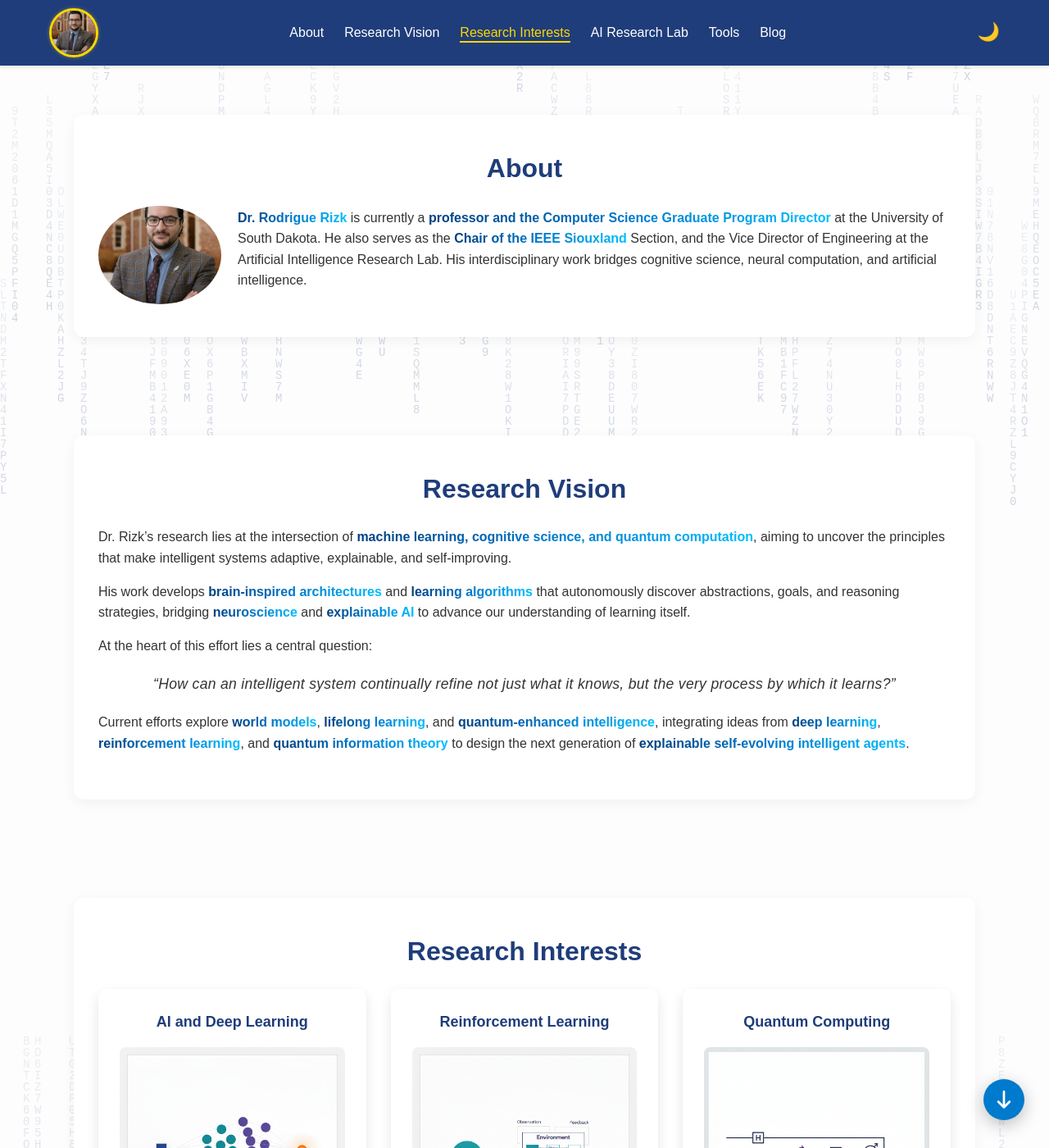
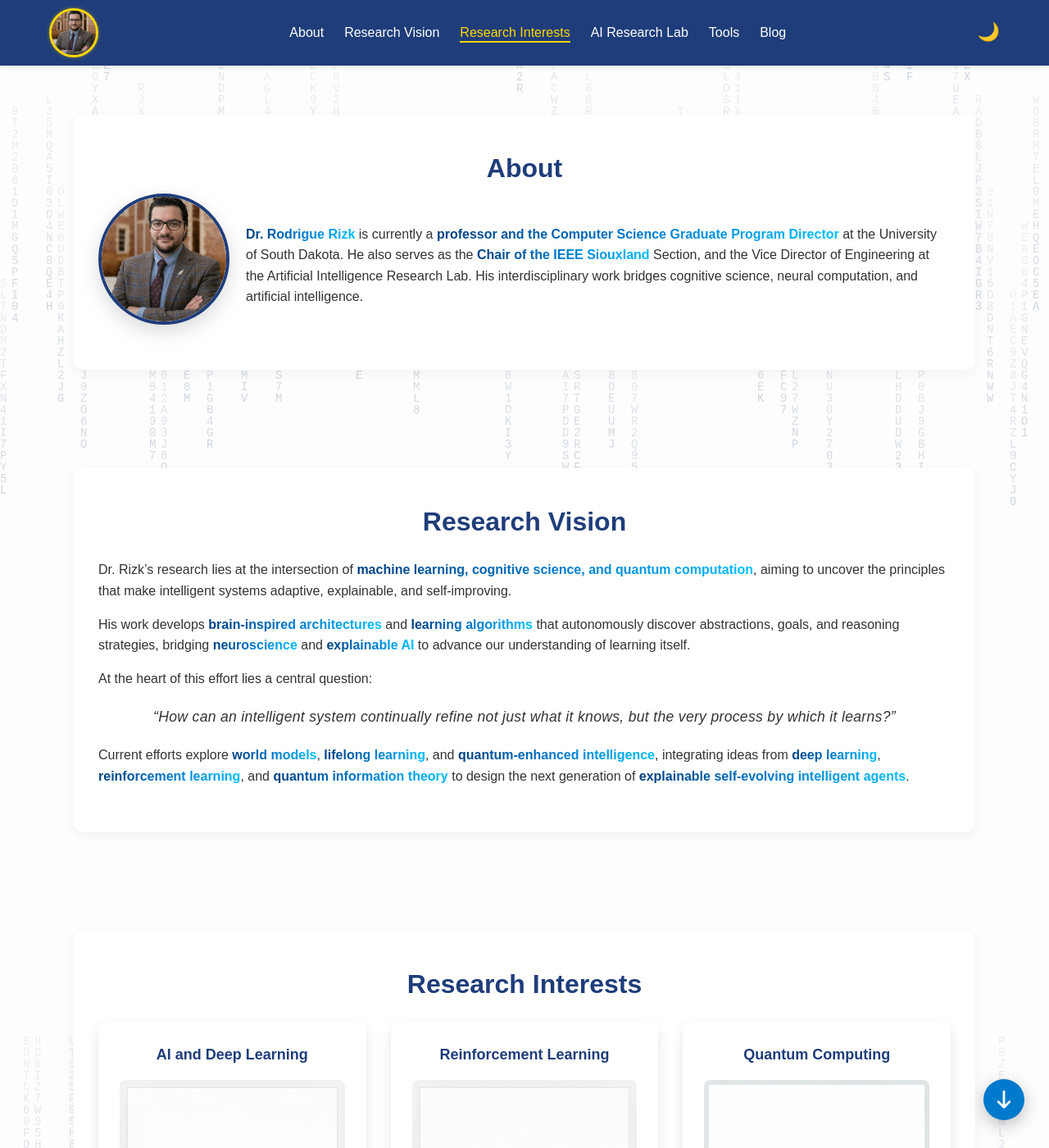
Before and after one commit to rodriguerizk/rodriguerizk.github.io, a Jekyll site: the page index.html, which Jekyll copies as it is, in a window 1280 px wide and 1400 px high. Shown: the whole window at 82% size. Built offline with Jekyll 4.4.1, drawn with Linux system fonts in a browser that asks for light colours; nearby versions of some CDN libraries.

Commit message:
Update style.css

```diff
--- a/css/style.css
+++ b/css/style.css
@@ -1638,14 +1638,23 @@ body.dark .tool-btn:hover {
   flex-wrap: wrap;          /* stack on small screens if needed */
 }
 
-/* Image styling */
+
+/* Profile picture styling */
 .profile-pic-about {
-  flex: 0 0 150px;          /* fixed width */
-  width: 120px;          /* adjust width as needed */
-  height: 120px;         /* keep it square */
-  border-radius: 50%;       /* optional rounded corners */
-  object-fit: cover;        /* ensure image scales nicely */
-  flex-shrink: 0;        /* prevent shrinking too much */
+  flex: 0 0 160px;           /* fixed width */
+  width: 160px;
+  height: 160px;
+  border-radius: 50%;        /* circular */
+  object-fit: cover;
+  border: 4px solid #1f3d7a; /* theme color border */
+  box-shadow: 0 8px 25px rgba(0,0,0,0.15); /* floating shadow */
+  position: relative;
+  top: -15px;                /* slight overlap for floating effect */
+  transition: transform 0.3s ease;
+}
+
+.profile-pic-about:hover {
+  transform: translateY(-5px); /* subtle hover lift */
 }
 
 
```
